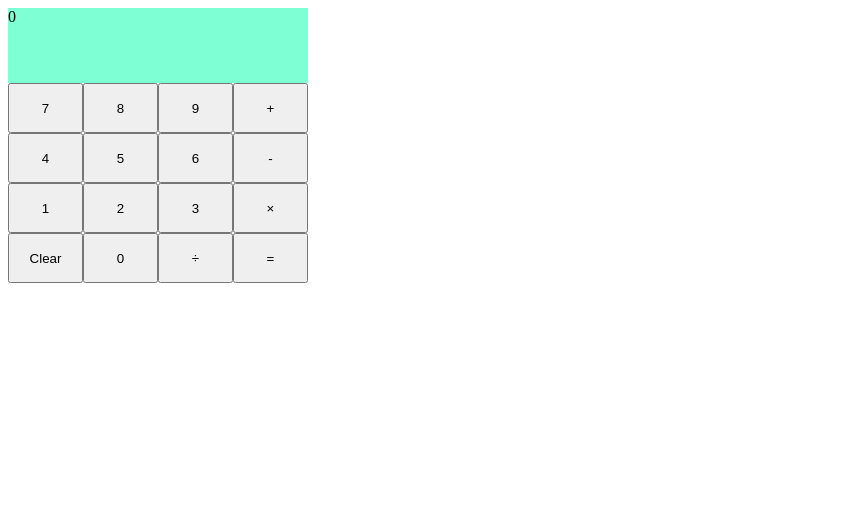
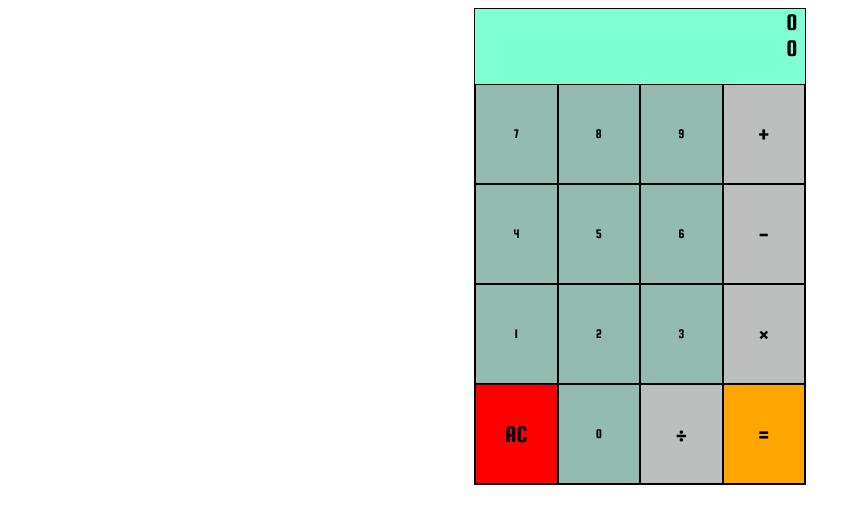
Before and after one commit to matts23/calculator, a plain HTML site: page index.html in a window 1280 px wide. Shown: the whole page, without its empty margins (0-861 px from the left). Drawn offline with Linux system fonts and the light colour scheme.

Commit message:
final styling applied to calculator. Calculator now uses previous answer as next number for operation.

```diff
--- a/index.css
+++ b/index.css
@@ -1,9 +1,21 @@
+@import url('https://fonts.googleapis.com/css2?family=Squada+One&display=swap');
+
+html{
+    padding:0;
+    margin:0;
+    height:100%;
+}
+
+
+
 #calc-grid{
+    margin:auto;
+    font-family: 'Squada One', cursive;
     display: grid;
     grid-template-columns: 1fr 1fr 1fr 1fr;
-    grid-template-rows: 75px 50px 50px 50px 50px;
-    height: 500px;
-    width: 300px;
+    grid-template-rows: 75px 100px 100px 100px 100px;
+    width:330px;
+    border:1px solid black;
     grid-template-areas: 'display display display display'
                          'seven-btn eight-btn nine-btn plus-btn'
                          'four-btn five-btn six-btn minus-btn'
@@ -12,10 +24,70 @@
 }
 
 #display{
+    padding:0;
+    margin:0;
     grid-area: display;
     background-color: aquamarine;
     width:100%;
     height: 100%;
+    text-align: end;
+    font-size: 1.5rem;
+    display: flex;
+    flex-direction: column;
+
+}
+
+.number{
+    font-family: 'Squada One', cursive;
+    padding:0;
+    background-color: rgb(147, 187, 178);
+    border:1px solid black;
+}
+
+.number:hover{
+    background-color: rgb(84, 107, 102);
+    cursor: grab;
+}
+
+.operator{
+    font-family: 'Squada One', cursive;
+    font-size: 1.5rem;
+    border:1px solid black;
+    background-color: rgb(189, 191, 190);
+}
+
+.operator:hover{
+    background-color: rgb(125, 125, 125);
+    cursor:grab;
+}
+
+.display-value{
+    padding-right: .5rem;
+    font-size: 1.5rem;
+}
+
+#equal-btn{
+    font-family: 'Squada One', cursive;
+    font-size: 1.5rem;
+    background-color: orange;
+    border:1px solid black;
+}
+
+#equal-btn:hover{
+    background-color: rgb(255, 116, 3);
+    cursor: grab;
+}
+
+#clear-btn{
+    font-family: 'Squada One', cursive;
+    font-size: 1.5rem;
+    background-color: rgb(255,0,0);
+    border:1px solid black;
+}
+
+#clear-btn:hover{
+    background-color: rgb(189,2,2);
+    cursor: grab;
 }
 #one-btn{
     grid-area: one-btn;
@@ -65,3 +137,10 @@
 #clear-btn{
     grid-area: clear-btn;
 }
+
+@media only screen and (max-width:600px){
+    #calc-grid{
+        width:300px;
+
+    }
+}
--- a/index.html
+++ b/index.html
@@ -8,7 +8,10 @@
 </head>
 <body>
     <main id='calc-grid'>
-        <div id='display'></div>
+        <div id='display'>
+            <span class='display-value' id='current-equation'></span>
+            <span class='display-value' id='answer'></span>
+        </div>
         <button class='number' id='seven-btn' value='7'>7</button>
         <button class='number' id='eight-btn' value='8'>8</button>
         <button class='number' id='nine-btn' value='9'>9</button>
@@ -27,7 +30,7 @@
         <button id='equal-btn'>=</button>
         <button class='operator' id='multiply-btn' value='×'>×</button>
         <button class='operator' id='divide-btn' value='÷'>÷</button>
-        <button id='clear-btn'>Clear</button>
+        <button id='clear-btn'>AC</button>
     </main>
     <script src='index.js'></script>
 </body>
--- a/index.js
+++ b/index.js
@@ -1,5 +1,8 @@
-const displayDiv = document.querySelector('#display');
+const displayDiv = document.querySelector('#current-equation');
+const finalAnswer = document.querySelector('#answer');
 displayDiv.textContent = 0;
+finalAnswer.textContent = 0;
+
 
 
 const add = function(...num){
@@ -41,42 +44,33 @@ const evaluateExpression = function(x){
     while(screenText.length>1){
 
         for(let j=0;j<operationOrder.length; j++){
-            console.log('operation order: '+ operationOrder[j])
+
             for(let i=0; i<screenText.length; i++){
-                console.log('screen text: '+screenText[i])
 
                 if(operationOrder[j]===screenText[i]){
 
                     if(screenText[i]==='×'){
                         answer = multiply(+screenText[i-1],+screenText[i+1]);
                         screenText.splice(i-1,3,answer);
-                        console.log('multiply');
-                        console.log(screenText);
                     }
                     else if(screenText[i]==='÷'){
                         answer = divide(+screenText[i-1],+screenText[i+1]);
                         screenText.splice(i-1,3,answer);
-                        console.log('divide');
-                        console.log(screenText);
                     }
                     else if(screenText[i]==='+'){
                         answer = add(+screenText[i-1],+screenText[i+1]);
                         screenText.splice(i-1,3,answer);
-                        console.log('add');
-                        console.log(screenText);
                     }
                     else if(screenText[i]==='-'){
                         answer = subtract(+screenText[i-1],+screenText[i+1]);
                         screenText.splice(i-1,3,answer);
-                        console.log('divide');
-                        console.log(screenText);
                     }
                 }
             }
         }
     }
-    displayDiv.textContent = answer;
-    console.log(screenText);
+    //displayDiv.textContent = answer;
+    finalAnswer.textContent=answer;
 }
 
 
@@ -110,6 +104,11 @@ operatorButtons.forEach((button)=> {
         if(equation[equation.length-1].match(/[0-9]/)){
             displayDiv.textContent += ` ${button.value} `;
         }
+
+        if(finalAnswer.textContent !== '0' && displayDiv.textContent !== '0'){
+                displayDiv.textContent = finalAnswer.textContent += ` ${button.value} `;
+                finalAnswer.textContent = '0';
+        }
     })
 });
 
@@ -118,4 +117,5 @@ const clearBtn = document.querySelector('#clear-btn');
 
 clearBtn.addEventListener('click', ()=>{
     displayDiv.textContent = '0';
+    finalAnswer.textContent = '0';
 });
```
